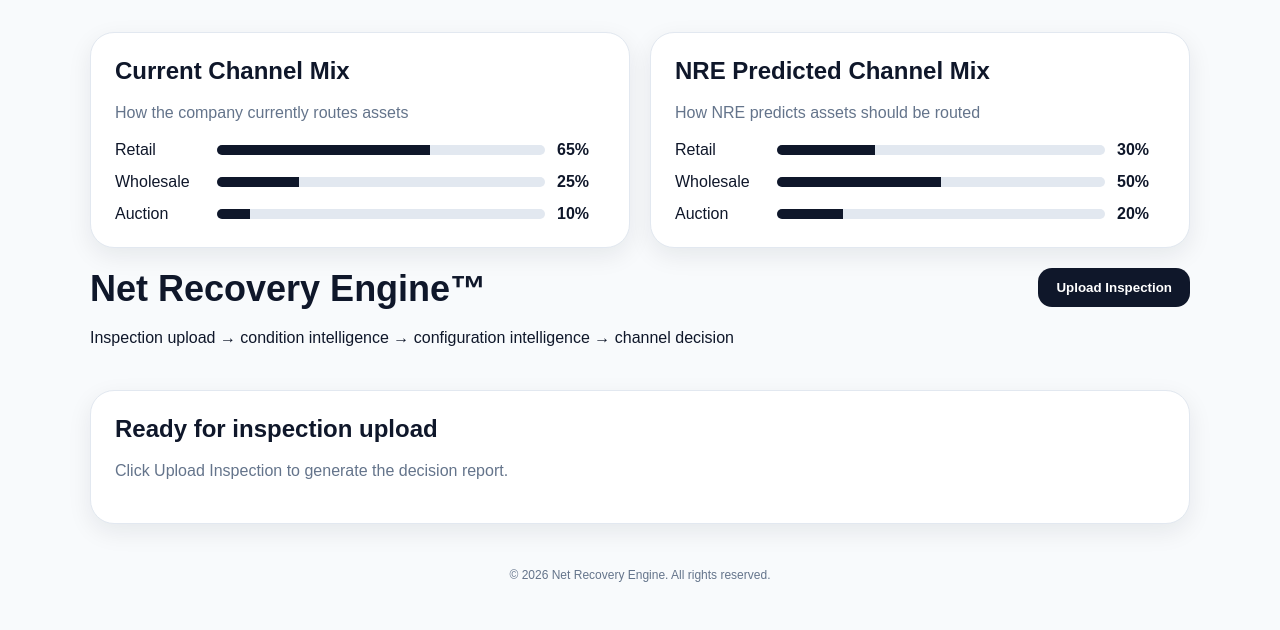
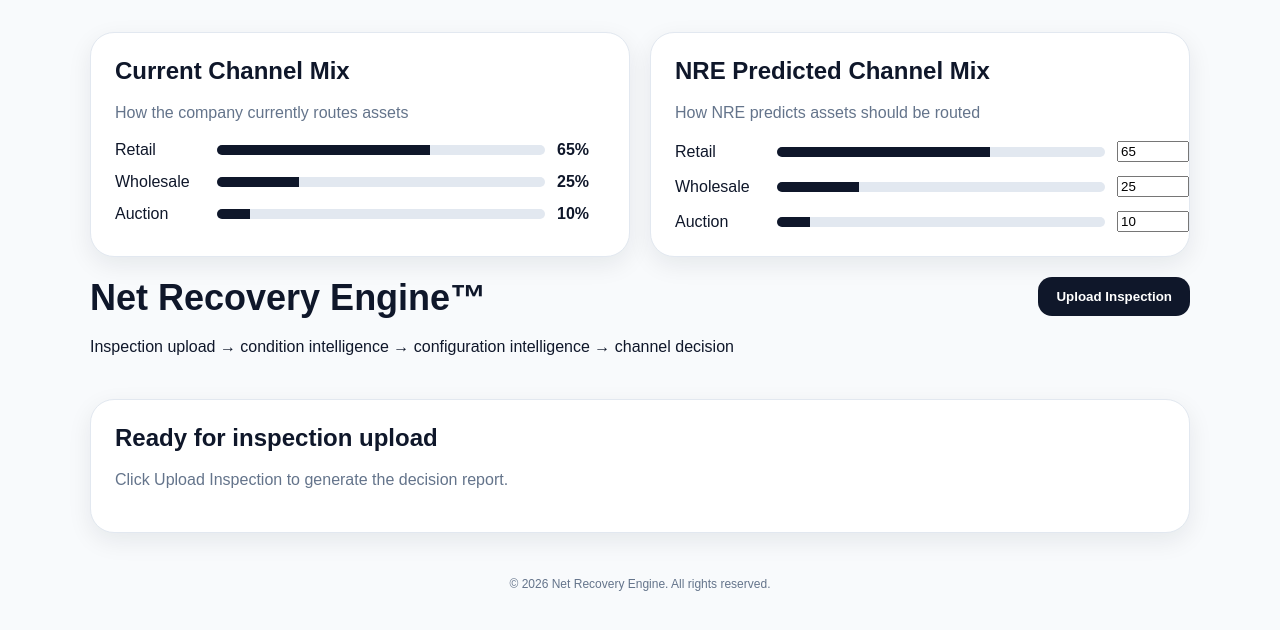
Before and after one commit to DirtDog13416/Net-Recovery-Engine, a React (Vite) app: page / in a window 1280 px wide. Shown: the top 630 px of the page. Built offline with nearby package versions, Linux system fonts and the light colour scheme.

Commit message:
Update App.jsx

```diff
--- a/src/App.jsx
+++ b/src/App.jsx
@@ -100,20 +100,35 @@ const [currentAuction, setCurrentAuction] = useState(10);
 
    <div className="barrow">
   <span>Retail</span>
-      <div><b style={{ width: "30%" }} /></div>
-      <strong>30%</strong>
+  <div><b style={{ width: `${currentRetail}%` }} /></div>
+  <input
+    type="number"
+    value={currentRetail}
+    onChange={(e) => setCurrentRetail(Number(e.target.value))}
+    style={{ width: "64px" }}
+  />
 </div>
 
 <div className="barrow">
   <span>Wholesale</span>
-      <div><b style={{ width: "50%" }} /></div>
-      <strong>50%</strong>
+  <div><b style={{ width: `${currentWholesale}%` }} /></div>
+  <input
+    type="number"
+    value={currentWholesale}
+    onChange={(e) => setCurrentWholesale(Number(e.target.value))}
+    style={{ width: "64px" }}
+  />
 </div>
 
 <div className="barrow">
   <span>Auction</span>
-      <div><b style={{ width: "20%" }} /></div>
-      <strong>20%</strong>
+  <div><b style={{ width: `${currentAuction}%` }} /></div>
+  <input
+    type="number"
+    value={currentAuction}
+    onChange={(e) => setCurrentAuction(Number(e.target.value))}
+    style={{ width: "64px" }}
+  />
 </div>
   </Card>
 </section>
```
Lines whose indentation alone changed are shown as unchanged.
